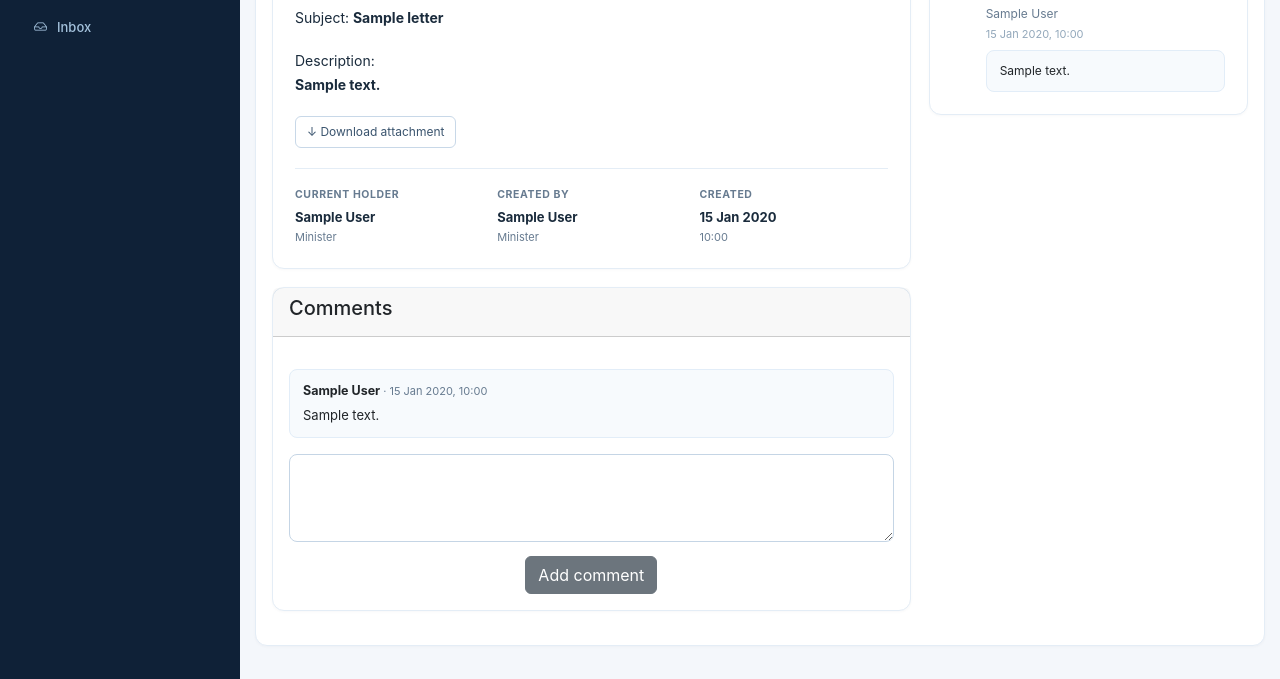
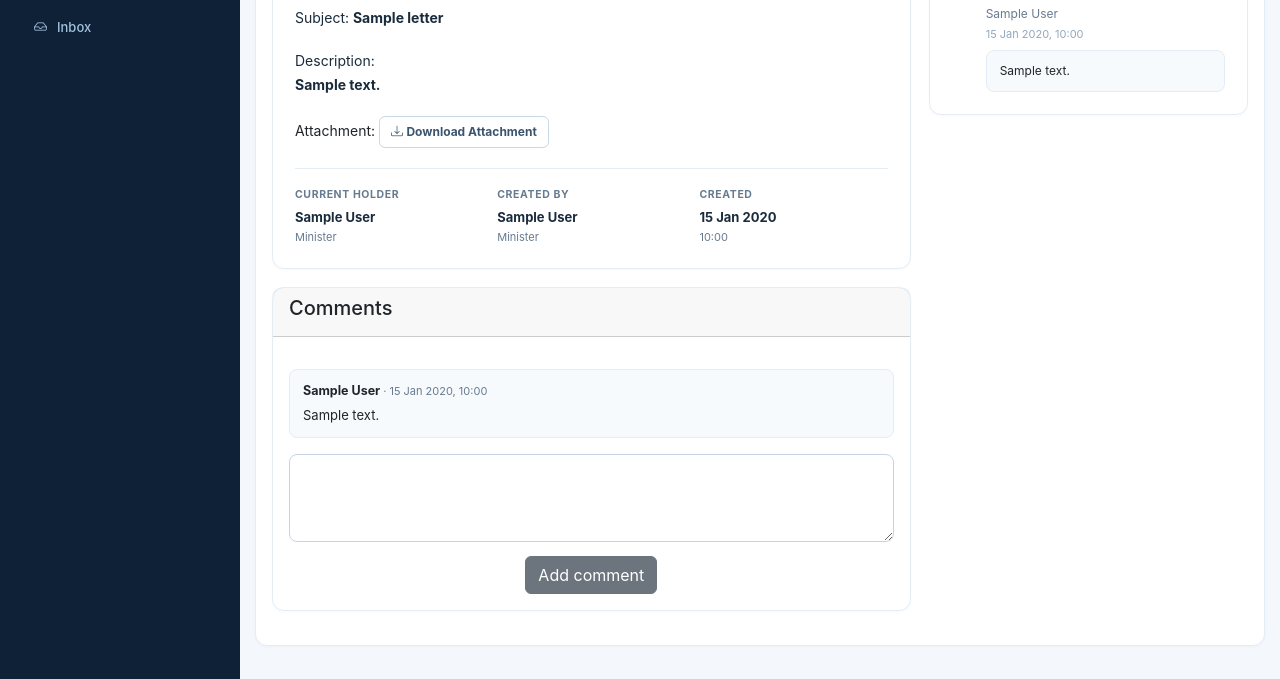
Before and after one commit to niranjan0k/fms, a Django app: page /letters/00000000-0000-0000-0000-000000000001/ in a window 1280 px wide. Shown: the part 254-933 px from the top of the page. Run offline with Django 5.2, Linux system fonts and the light colour scheme; a user stored in the database is signed in; tables that the repository leaves empty hold one stand-in row (values such as "Sample post").

Commit message:
download attachment is not download in blank tab correct them

```diff
--- a/templates/letters/detail.html
+++ b/templates/letters/detail.html
@@ -31,7 +31,8 @@
 
       {% if letter.attachment %}
       <p style="margin:18px 0 0">
-        <a class="btn secondary small" href="{{ letter.attachment.url }}">↓ Download attachment</a>
+        Attachment:
+        <a class="btn secondary small" href="{{ letter.attachment.url }}" target="_blank"><i class="bi bi-download"></i> <b>Download Attachment</b></a>
       </p>
       {% endif %}
       <div class="meta-grid">
```
Also changed, not shown: media/letters/2026/08/Gemini_Generated_Image_jc9qoajc9qoajc9q.png (added).
